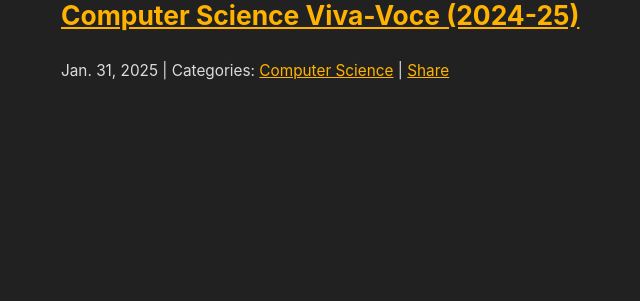
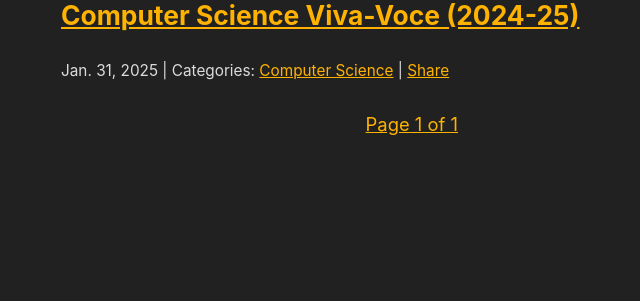
Before and after one commit to lalithbseervi/blog, a Django app: page /home/ in a window 1280 px wide. Shown: the part 130-431 px from the top of the page, without its empty margins (219-859 px from the left). Run offline with Django 5.2, Linux system fonts and the light colour scheme; data comes from the database, SQL or seed files in the repository.

Commit message:
Update index.html

```diff
--- a/blog/core/templates/core/index.html
+++ b/blog/core/templates/core/index.html
@@ -7,6 +7,15 @@
         <meta name='robots' content='noindex,follow' />
         <title>The Digital Mind</title>
         <link rel="stylesheet" href="{% static 'simple.css' %}">
+        <style>
+            .pagination {
+                display: inline-block;
+            }
+
+            a#page_no {
+                tab-size: 4;
+            }
+        </style>
     </head>
     <body>
         {% block page_title %}
@@ -15,7 +24,7 @@
         <main>
         {% block post_list %}
             {% block posts %}
-                {% for post in posts %}
+                {% for post in posts.object_list %}
                     <div class="post">
                         <h3><a href="{% url 'viewBlog' post.slug %}">{{ post.title }}</a></h3>
                             <small>
@@ -31,6 +40,17 @@
                     </div></br>
                 {% endfor %}
             {% endblock posts %}
+            <center>
+                <div class="pagination">
+                    {% for i in posts.paginator.page_range %}
+                        {% if i == posts.number %}
+                            <span><a href="?n={{posts.number}}" id="page_no">Page {{ posts.number }} of {{ posts.paginator.num_pages }}</a></span>&emsp;
+                        {% else %}
+                            <span><a href="?n={{i}}" id="page_no">{{i}}</a></span>&emsp;
+                        {% endif %}
+                    {% endfor %}
+                </div>
+            </center>
         {% endblock post_list %}
         </main>
     </body>
```
